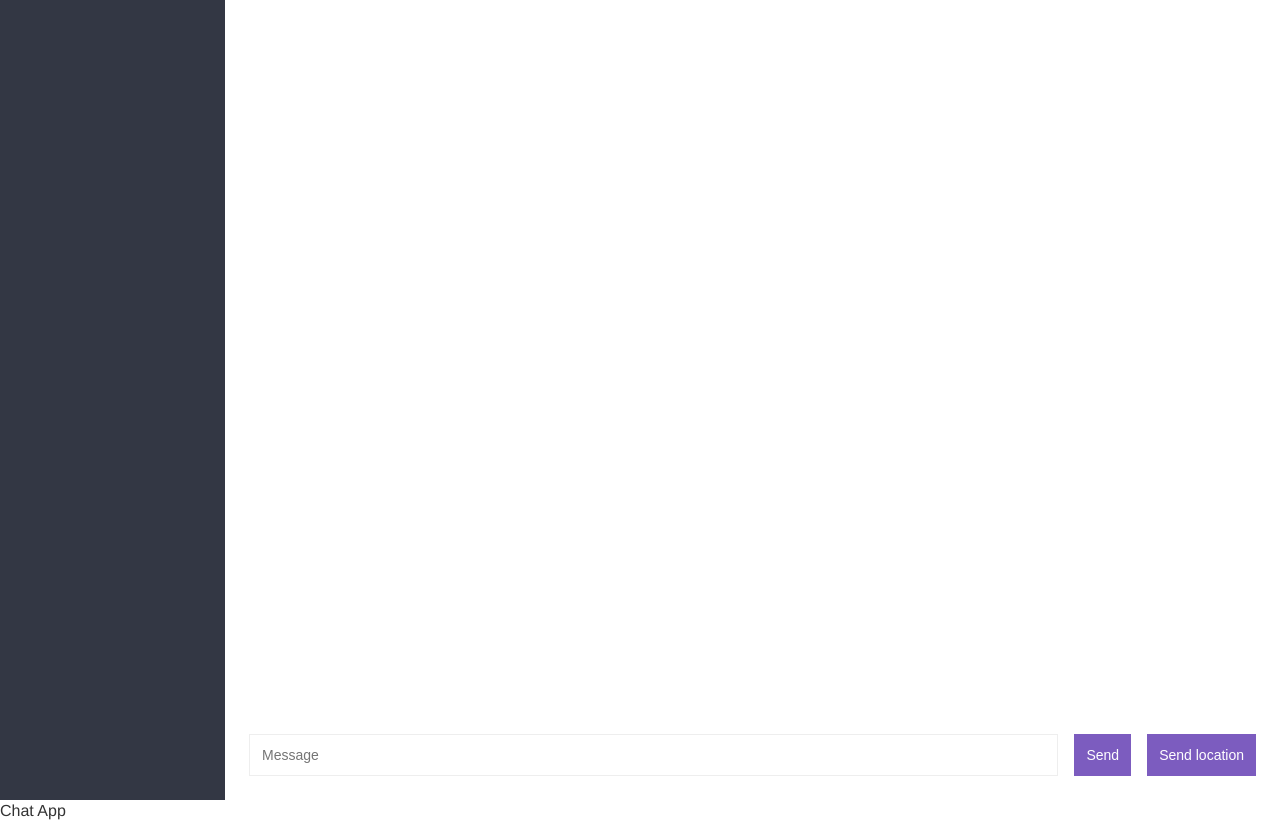
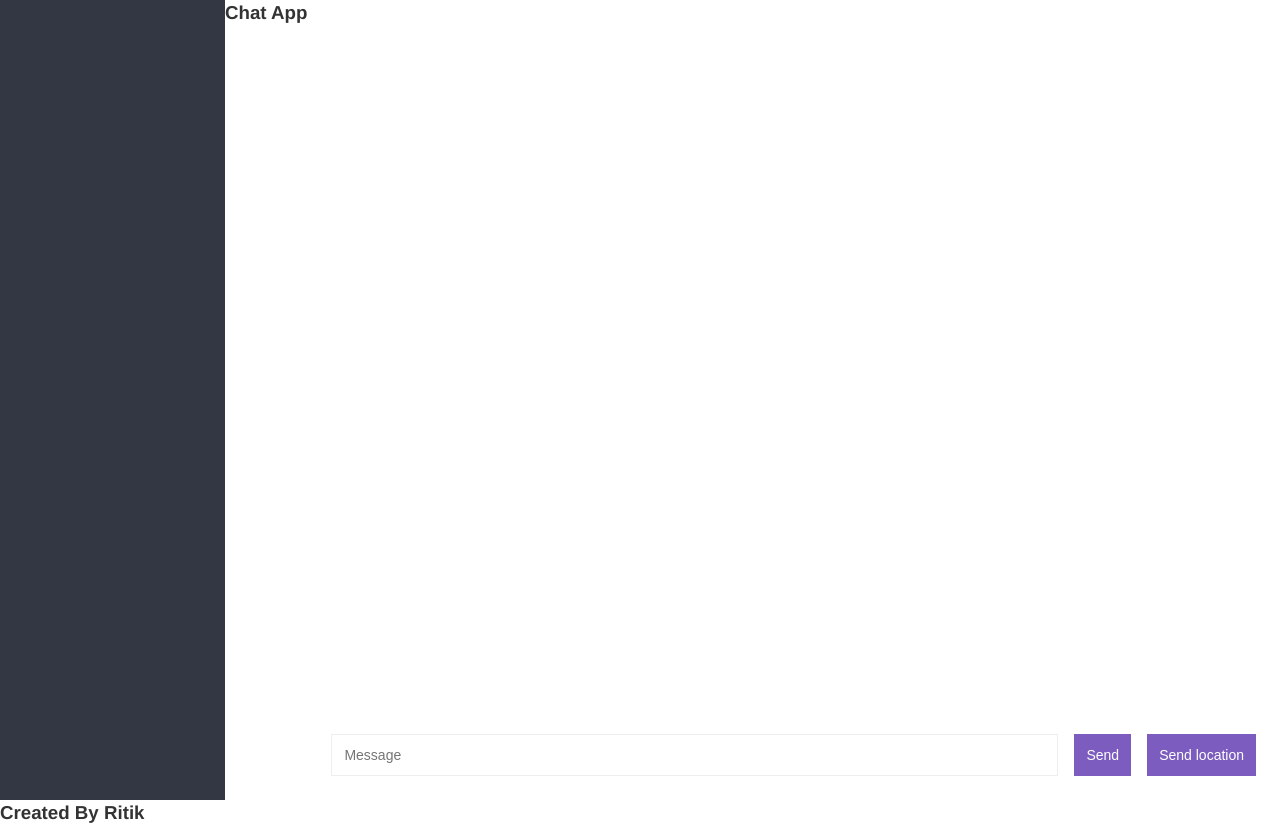
Before and after one commit to Ritik008/Chat-app, a website: page public/chat.html in a window 1280 px wide. Drawn offline with nearby package versions, Linux system fonts and the light colour scheme; no server answers.

Commit message:
landscape mode

```diff
--- a/public/chat.html
+++ b/public/chat.html
@@ -13,6 +13,7 @@
        <div id="sidebar" class="chat__sidebar">
 
        </div>
+       <h3>Chat App</h3>
        <div class="chat__main">
             <div id="messages" class="chat__messages"></div>
                 <div>
@@ -26,9 +27,7 @@
                 </div>
           </div>
    </div>
-
-    Chat App
-
+   <h3>Created By Ritik</h3>
     <script id="message-template" type="text/html">
         <div class="message">
             <p>
```
